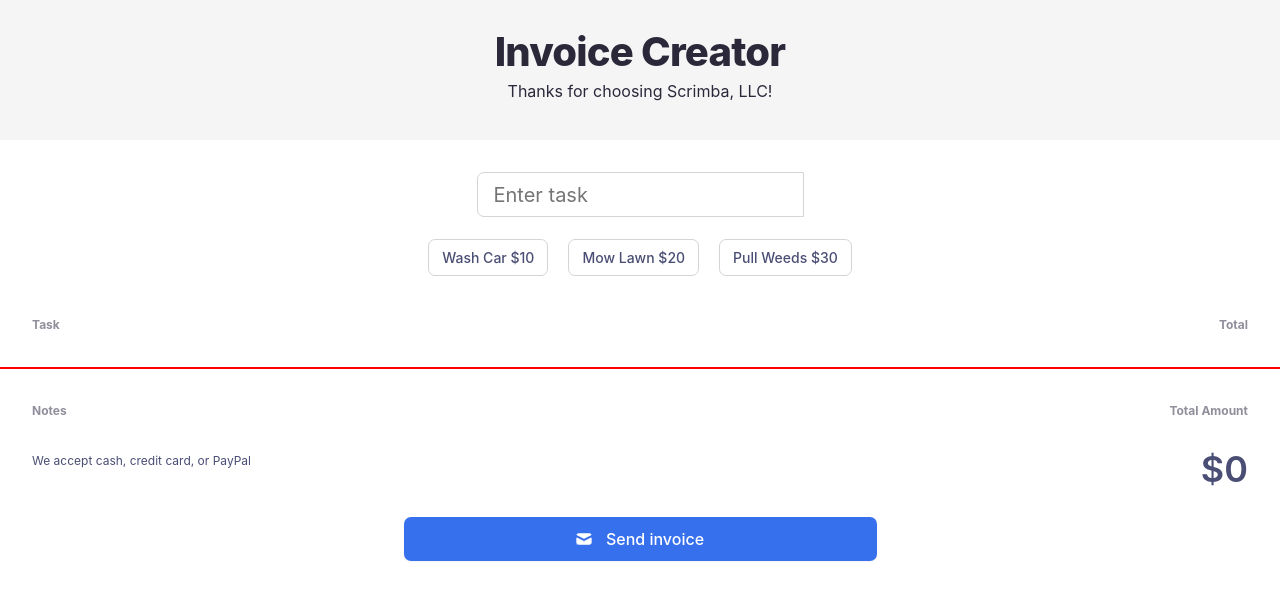
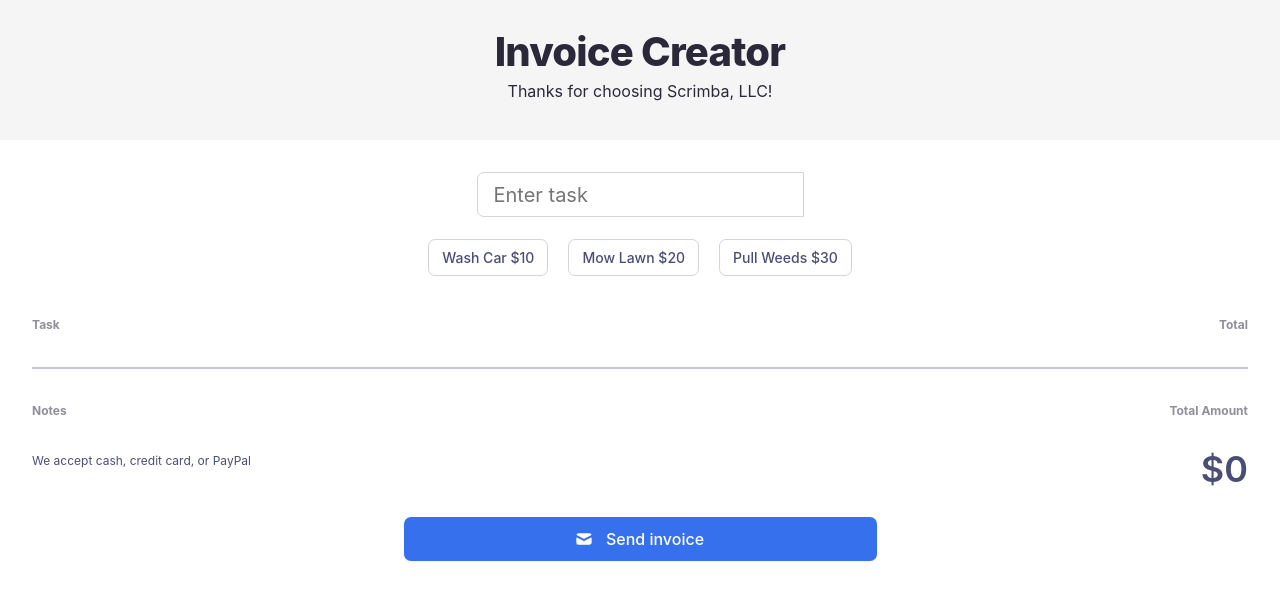
Before and after one commit to bowen-anth/invoice_creator, a React (Vite) app: page / in a window 1280 px wide. Shown: the top 600 px of the page. Built offline with nearby package versions, Linux system fonts and the light colour scheme.

Commit message:
added styled hr

```diff
--- a/src/App.css
+++ b/src/App.css
@@ -92,8 +92,18 @@ input[type="checkbox"]:checked + label {
   font-size: 0.75rem;
 }
 
-.main-task-container {
-  border-bottom: 2px solid red;
+/* .main-task-container {
+  width: 29.4375rem;
+  height: 0.0625rem;
+  border-bottom: 2px solid #C3C6DB;
+} */
+
+hr {
+  height: 2px;
+  background-color: #C3C6DB;
+  border: none;
+  /* color: #918E9B; */
+  margin: 2rem;
 }
 
 .task-container {
--- a/src/components/Main.jsx
+++ b/src/components/Main.jsx
@@ -120,6 +120,7 @@ function Main() {
                     <span className="main-task-span">Pull Weeds</span> <span className="main-total-span">$30</span>
                 </div>
                 }
+                <hr />
             </div>
             {/* Dynamic Task & Total Container: End */}
 
```
